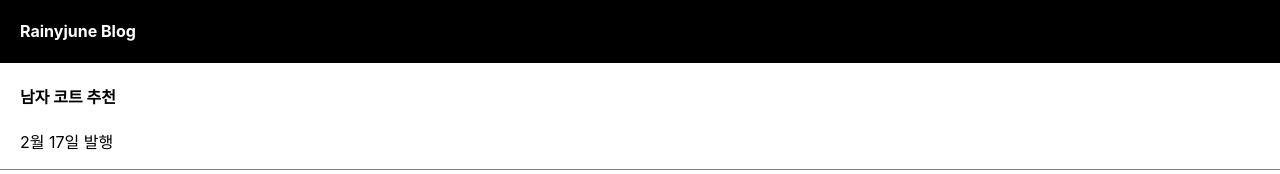
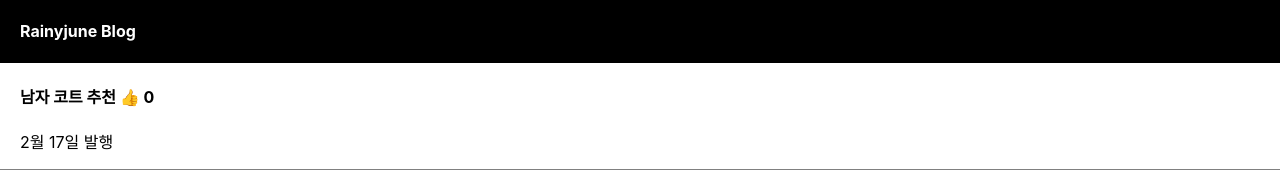
Before and after one commit to Rainyjune-Kr/ReactStudy, a React (Create React App) app in the folder blog/: page / in a window 1280 px wide. Shown: the top 174 px of the page. Built offline with nearby package versions, Linux system fonts and the light colour scheme.

Commit message:
onClick, setState 실습

```diff
--- a/blog/src/App.js
+++ b/blog/src/App.js
@@ -6,6 +6,7 @@ function App() {
   let [articleTitle, setArticleTitle] = useState(['남자 코트 추천',
                                                   '강남 우동 맛집',
                                                   '파이썬독학']);
+  let [cntLike, setCntLike] = useState(0);
 
   return (
     <div className="App">
@@ -13,7 +14,9 @@ function App() {
         <h4>Rainyjune Blog</h4>
       </div>
       <div className="list">
-        <h4>{ articleTitle[0] }</h4>
+        <h4 onClick={ () => {
+          setArticleTitle(['여자 코트 추천', '강남 우동 맛집', '파이썬독학'])
+         } }>{ articleTitle[0] } <span onClick={ () => { setCntLike(cntLike + 1) } }>👍</span> { cntLike } </h4>
         <p>2월 17일 발행</p>
       </div>
       <div className="list">
```
